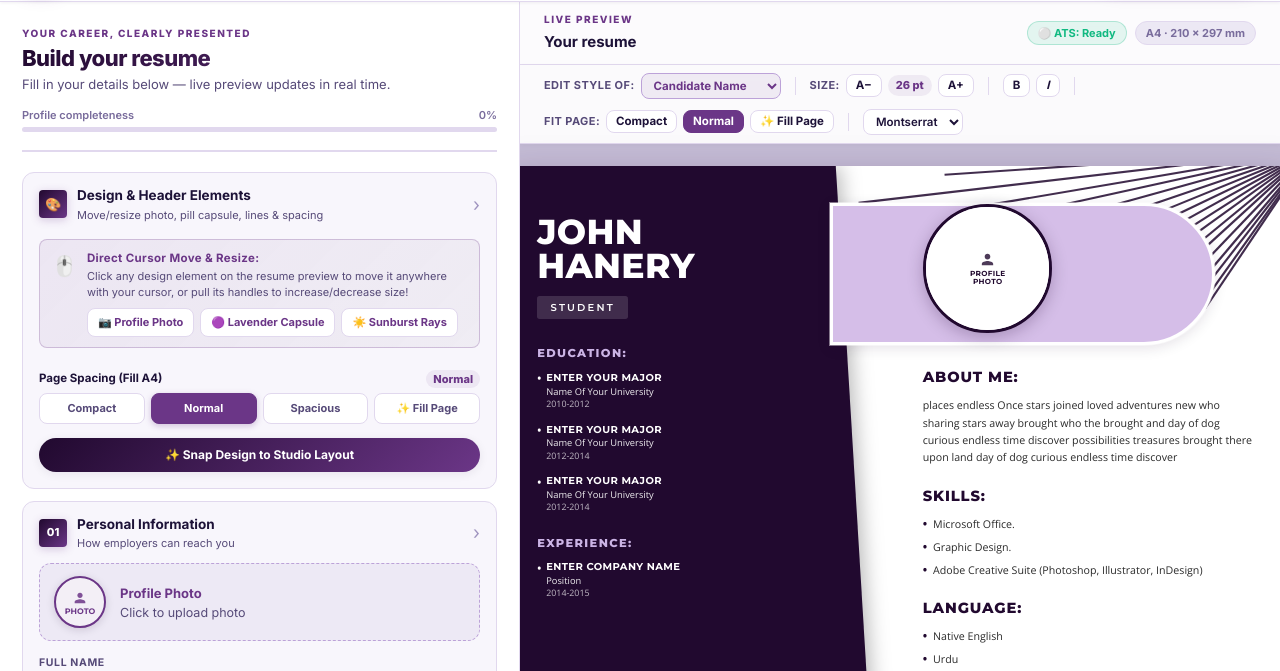
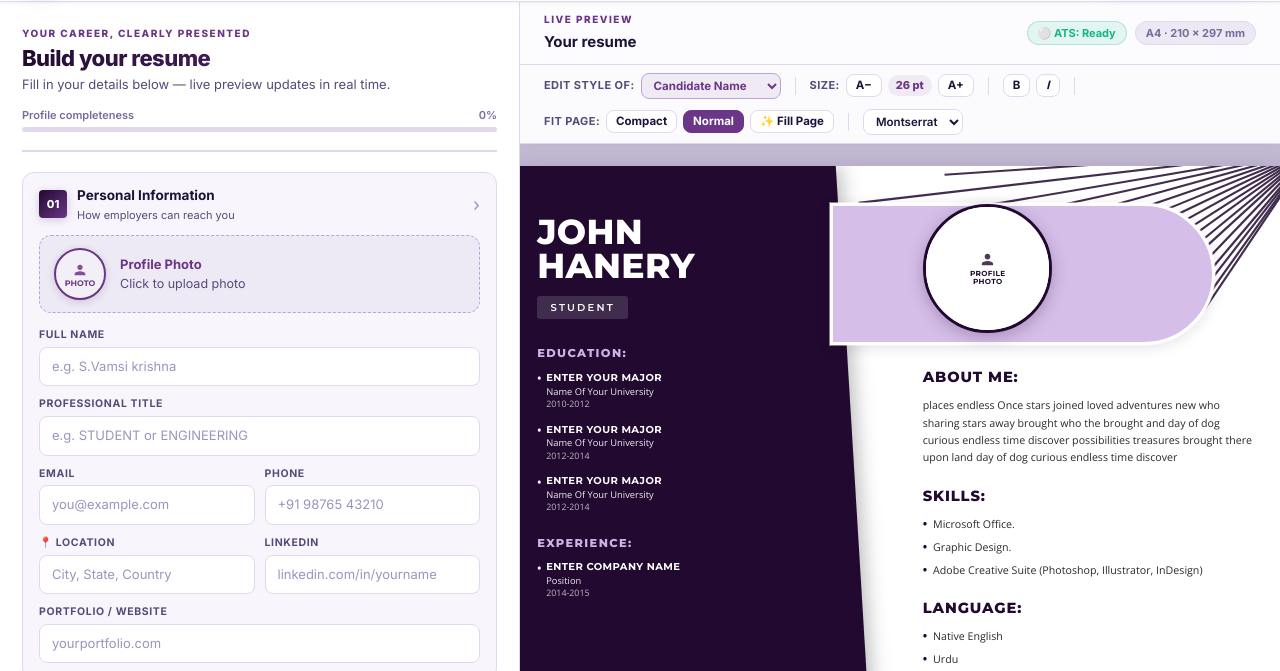
Before and after one commit to vamsikrishnasunkara/Resume-Builder, a plain HTML site: page index.html in a window 1280 px wide. Shown: the part 60-731 px from the top of the page. Drawn offline with nearby package versions, Linux system fonts and the light colour scheme; a web font is replaced by a local one.

Commit message:
refactor(ui): remove redundant banner controls and fill realistic details in README

```diff
--- a/index.html
+++ b/index.html
@@ -49,58 +49,6 @@
       </div>
 
       <form id="resume-form" autocomplete="on" novalidate>
-
-        <!-- ── 🎨 Design & Layout Controls Accordion ────────── -->
-        <section class="form-section" id="styles-section" aria-labelledby="styles-heading">
-          <div class="section-header">
-            <div class="section-title">
-              <span class="section-number" style="font-size:13px">🎨</span>
-              <div>
-                <h2 id="styles-heading">Design & Header Elements</h2>
-                <p>Move/resize photo, pill capsule, lines & spacing</p>
-              </div>
-            </div>
-            <span class="section-chevron">›</span>
-          </div>
-          <div class="section-body">
-            <div class="style-controls-grid">
-
-              <!-- Direct Cursor Manipulation Notice & Quick Selectors -->
-              <div class="cursor-drag-banner">
-                <span class="cdb-icon">🖱️</span>
-                <div style="flex:1">
-                  <strong>Direct Cursor Move & Resize:</strong>
-                  <p>Click any design element on the resume preview to move it anywhere with your cursor, or pull its handles to increase/decrease size!</p>
-                  <div class="cursor-quick-targets">
-                    <button type="button" class="cursor-target-btn active" data-target="photo">📷 Profile Photo</button>
-                    <button type="button" class="cursor-target-btn" data-target="pill">🟣 Lavender Capsule</button>
-                    <button type="button" class="cursor-target-btn" data-target="rays">☀️ Sunburst Rays</button>
-                  </div>
-                </div>
-              </div>
-
-              <!-- Spacing Preset / Page Fit -->
-              <div class="style-control-row">
-                <div class="style-label-row">
-                  <span>Page Spacing (Fill A4)</span>
-                  <strong id="label-section-gap">Normal</strong>
-                </div>
-                <div class="spacing-preset-buttons">
-                  <button type="button" class="preset-btn" data-gap="3.5mm">Compact</button>
-                  <button type="button" class="preset-btn active" data-gap="5.5mm">Normal</button>
-                  <button type="button" class="preset-btn" data-gap="8.5mm">Spacious</button>
-                  <button type="button" class="preset-btn" data-gap="11.5mm">✨ Fill Page</button>
-                </div>
-              </div>
-
-              <!-- Quick Snap to Studio Match -->
-              <button type="button" class="btn-snap-studio" id="btn-snap-studio">
-                ✨ Snap Design to Studio Layout
-              </button>
-
-            </div>
-          </div>
-        </section>
 
         <!-- ── 01 · Personal Information ──────────────────── -->
         <section class="form-section" aria-labelledby="personal-heading">
```
Also changed, not shown: 1 other file.
